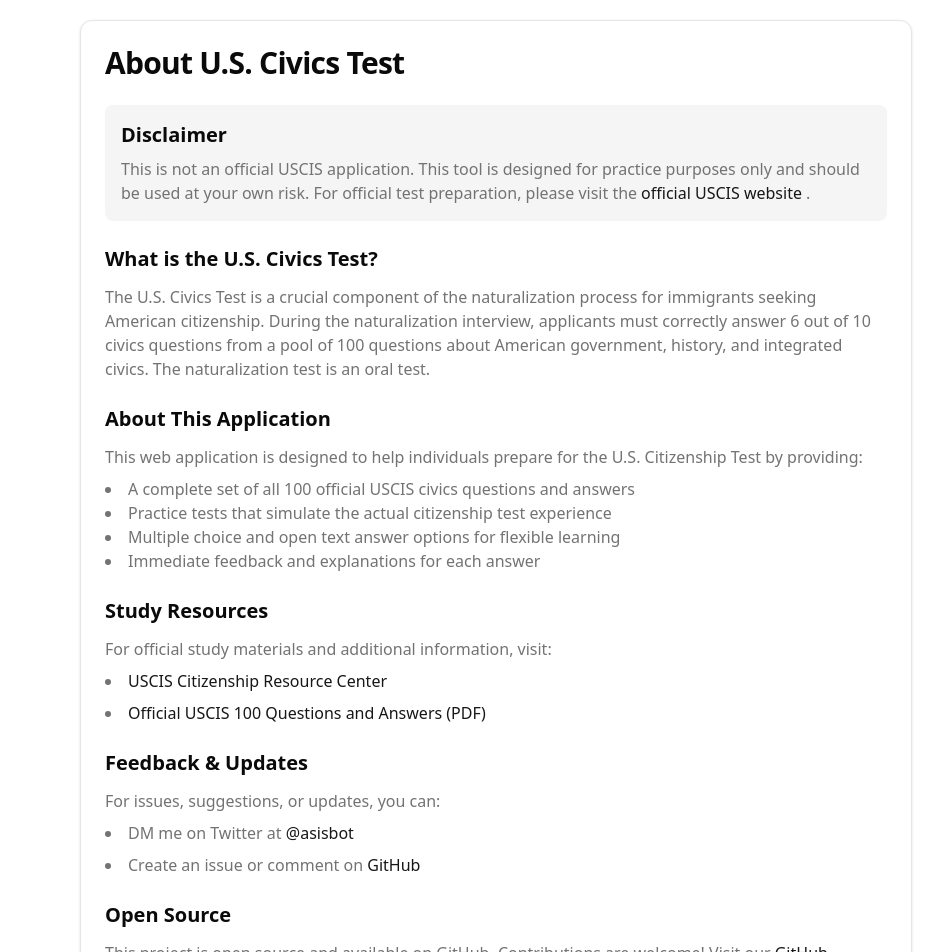
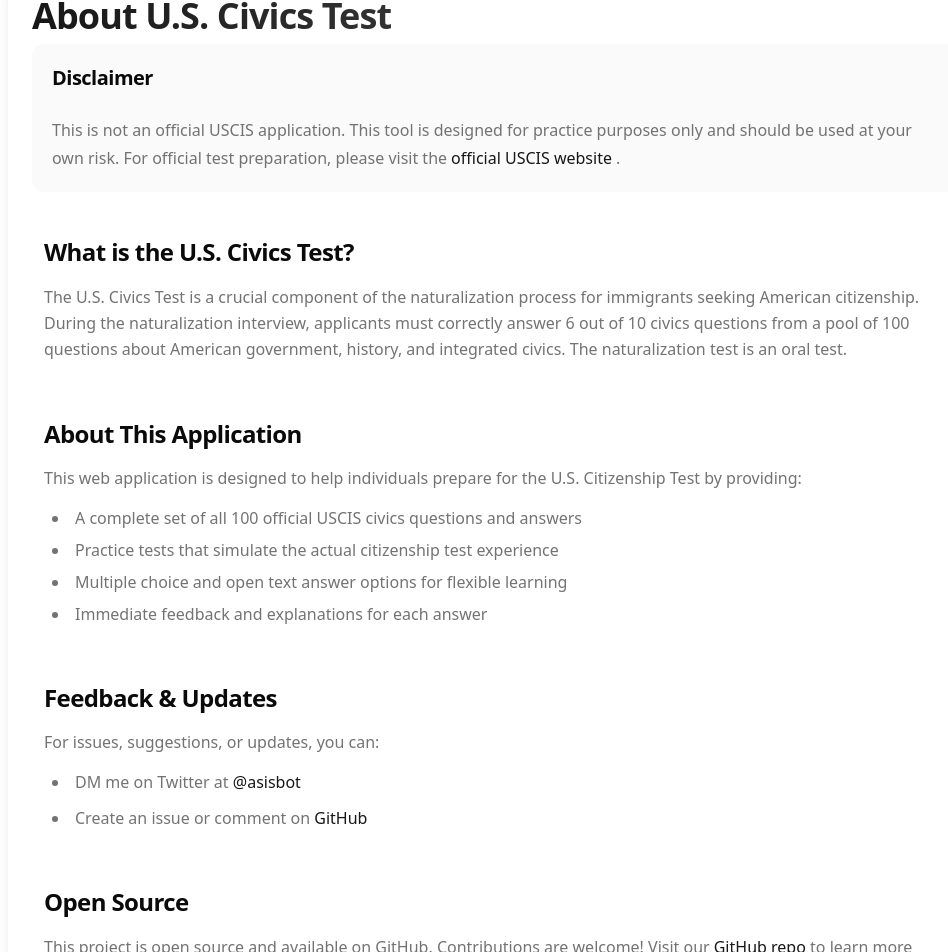
Before and after one commit to ardasisbot/civics-test, a Next.js app: page /about in a window 1280 px wide. Shown: the part 140-1092 px from the top of the page, without its empty margins (144-1092 px from the left). Built offline with nearby package versions, Linux system fonts and the light colour scheme.

Commit message:
final tweaks

```diff
--- a/app/about/page.tsx
+++ b/app/about/page.tsx
@@ -2,15 +2,15 @@
 
 export default function AboutPage() {
   return (
-    <main className="min-h-screen pt-24 px-4 sm:px-6 lg:px-8 max-w-4xl mx-auto">
-      <Card className="bg-background">
-        <CardHeader>
-          <CardTitle className="text-3xl font-bold">About U.S. Civics Test</CardTitle>
+    <main className="min-h-screen pt-12 px-3 sm:px-4 lg:px-6 max-w-5xl mb-3 mx-auto">
+      <Card className=" border-none shadow-lg">
+        <CardHeader className="pb-2">
+          <CardTitle className="text-4xl font-bold tracking-tight bg-gradient-to-r from-primary to-primary/70 bg-clip-text text-transparent">About U.S. Civics Test</CardTitle>
         </CardHeader>
-        <CardContent className="space-y-6">
-          <section className="bg-muted p-4 rounded-lg">
-            <h2 className="text-xl font-semibold mb-2">Disclaimer</h2>
-            <p className="text-muted-foreground">
+        <CardContent className="space-y-8">
+          <section className="bg-muted/50 p-5 rounded-xl backdrop-blur-sm">
+            <h2 className="text-xl font-semibold mb-3 tracking-tight">Disclaimer</h2>
+            <p className="text-muted-foreground leading-7 [&:not(:first-child)]:mt-6">
               This is not an official USCIS application. This tool is designed for practice purposes only
               and should be used at your own risk. For official test preparation, please visit the
               <a
@@ -24,21 +24,21 @@
             </p>
           </section>
 
-          <section>
-            <h2 className="text-xl font-semibold mb-3">What is the U.S. Civics Test?</h2>
-            <p className="text-muted-foreground">
+          <section className="group hover:bg-muted/20 p-3 rounded-lg transition-all duration-300">
+            <h2 className="text-2xl font-semibold mb-4 tracking-tight">What is the U.S. Civics Test?</h2>
+            <p className="text-muted-foreground leading-relaxed">
               The U.S. Civics Test is a crucial component of the naturalization process for immigrants seeking American citizenship.
               During the naturalization interview, applicants must correctly answer 6 out of 10 civics questions from a pool of 100 questions
               about American government, history, and integrated civics. The naturalization test is an oral test.
             </p>
           </section>
 
-          <section>
-            <h2 className="text-xl font-semibold mb-3">About This Application</h2>
+          <section className="group hover:bg-muted/20 p-3 rounded-lg transition-all duration-300">
+            <h2 className="text-2xl font-semibold mb-4 tracking-tight">About This Application</h2>
             <p className="text-muted-foreground">
               This web application is designed to help individuals prepare for the U.S. Citizenship Test by providing:
             </p>
-            <ul className="list-disc list-inside mt-2 text-muted-foreground">
+            <ul className="list-disc list-inside mt-4 text-muted-foreground space-y-2 ml-2">
               <li>A complete set of all 100 official USCIS civics questions and answers</li>
               <li>Practice tests that simulate the actual citizenship test experience</li>
               <li>Multiple choice and open text answer options for flexible learning</li>
@@ -46,41 +46,12 @@
             </ul>
           </section>
 
-          <section>
-            <h2 className="text-xl font-semibold mb-3">Study Resources</h2>
-            <p className="text-muted-foreground">
-              For official study materials and additional information, visit:
-            </p>
-            <ul className="list-disc list-inside mt-2 space-y-2 text-muted-foreground">
-              <li>
-                <a
-                  href="https://www.uscis.gov/citizenship"
-                  target="_blank"
-                  rel="noopener noreferrer"
-                  className="text-primary hover:underline"
-                >
-                  USCIS Citizenship Resource Center
-                </a>
-              </li>
-              <li>
-                <a
-                  href="https://www.uscis.gov/sites/default/files/document/questions-and-answers/100q.pdf"
-                  target="_blank"
-                  rel="noopener noreferrer"
-                  className="text-primary hover:underline"
-                >
-                  Official USCIS 100 Questions and Answers (PDF)
-                </a>
-              </li>
-            </ul>
-          </section>
-
-          <section>
-            <h2 className="text-xl font-semibold mb-3">Feedback & Updates</h2>
+          <section className="group hover:bg-muted/20 p-3 rounded-lg transition-all duration-300">
+            <h2 className="text-2xl font-semibold mb-4 tracking-tight">Feedback & Updates</h2>
             <p className="text-muted-foreground">
               For issues, suggestions, or updates, you can:
             </p>
-            <ul className="list-disc list-inside mt-2 space-y-2 text-muted-foreground">
+            <ul className="list-disc list-inside mt-4 space-y-3 text-muted-foreground ml-2">
               <li>
                 DM me on Twitter at{" "}
                 <a
@@ -106,9 +77,9 @@
             </ul>
           </section>
 
-          <section>
-            <h2 className="text-xl font-semibold mb-3">Open Source</h2>
-            <p className="text-muted-foreground">
+          <section className="group hover:bg-muted/20 p-3 rounded-lg transition-all duration-300">
+            <h2 className="text-2xl font-semibold mb-4 tracking-tight">Open Source</h2>
+            <p className="text-muted-foreground leading-relaxed">
               This project is open source and available on GitHub. Contributions are welcome! Visit our
               <a
                 href="https://github.com/ardasisbot/civics-test"
@@ -116,9 +87,9 @@
                 rel="noopener noreferrer"
                 className="text-primary hover:underline ml-1"
               >
-                GitHub repository
+                GitHub repo
               </a>
-              to learn more about how you can contribute to improving this educational resource.
+             {' ' }to learn more about how you can contribute to improving this educational resource.
             </p>
           </section>
         </CardContent>
--- a/app/layout.tsx
+++ b/app/layout.tsx
@@ -45,7 +45,7 @@
           enableSystem
           disableTransitionOnChange
         >
-          <div className='min-h-screen'>
+          <div className="min-h-screen flex flex-col">
             <Header />
             <Suspense>
               {children}
--- a/components/Footer.tsx
+++ b/components/Footer.tsx
@@ -1,6 +1,6 @@
 export default function Footer() {
   return (
-    <footer className="border-grid border-t py-6 md:py-0">
+    <footer className="border-grid border-t py-6 md:py-0 mt-auto">
       <div className="container-wrapper">
         <div className="container py-4">
           <div className="flex flex-col gap-2 text-center text-sm text-muted-foreground md:text-left">
--- a/hooks/useQuizState.ts
+++ b/hooks/useQuizState.ts
@@ -153,8 +153,7 @@
 
         // Only call API for the uncertain ones
         if (needsEvaluation.length > 0) {
-          const apiUrl = process.env.NEXT_PUBLIC_API_URL || '/api';
-          const response = await fetch(`${apiUrl}/evaluateQuiz`, {
+          const response = await fetch('/api/evaluateQuiz', {
             method: 'POST',
             headers: { 'Content-Type': 'application/json' },
             body: JSON.stringify(needsEvaluation),
```
Also changed, not shown: components/Toggles.tsx (+114 -68 lines).
